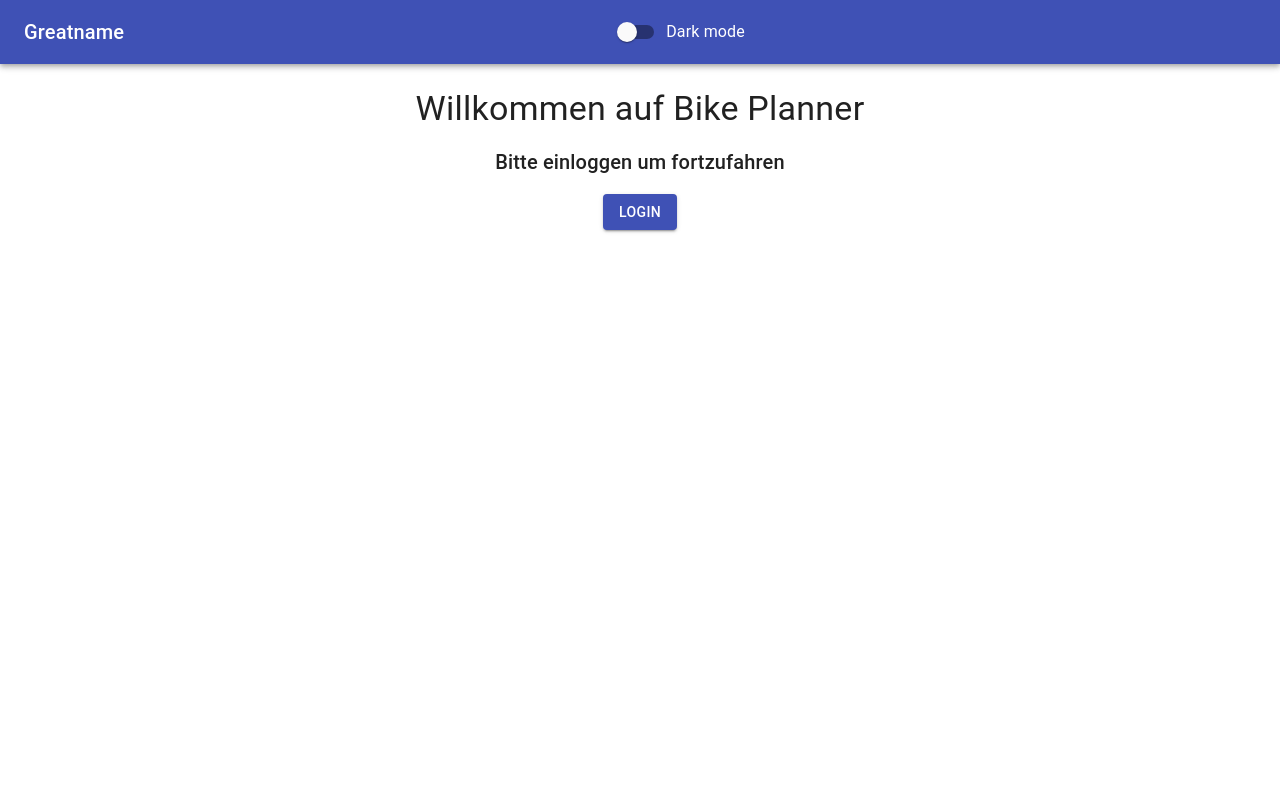
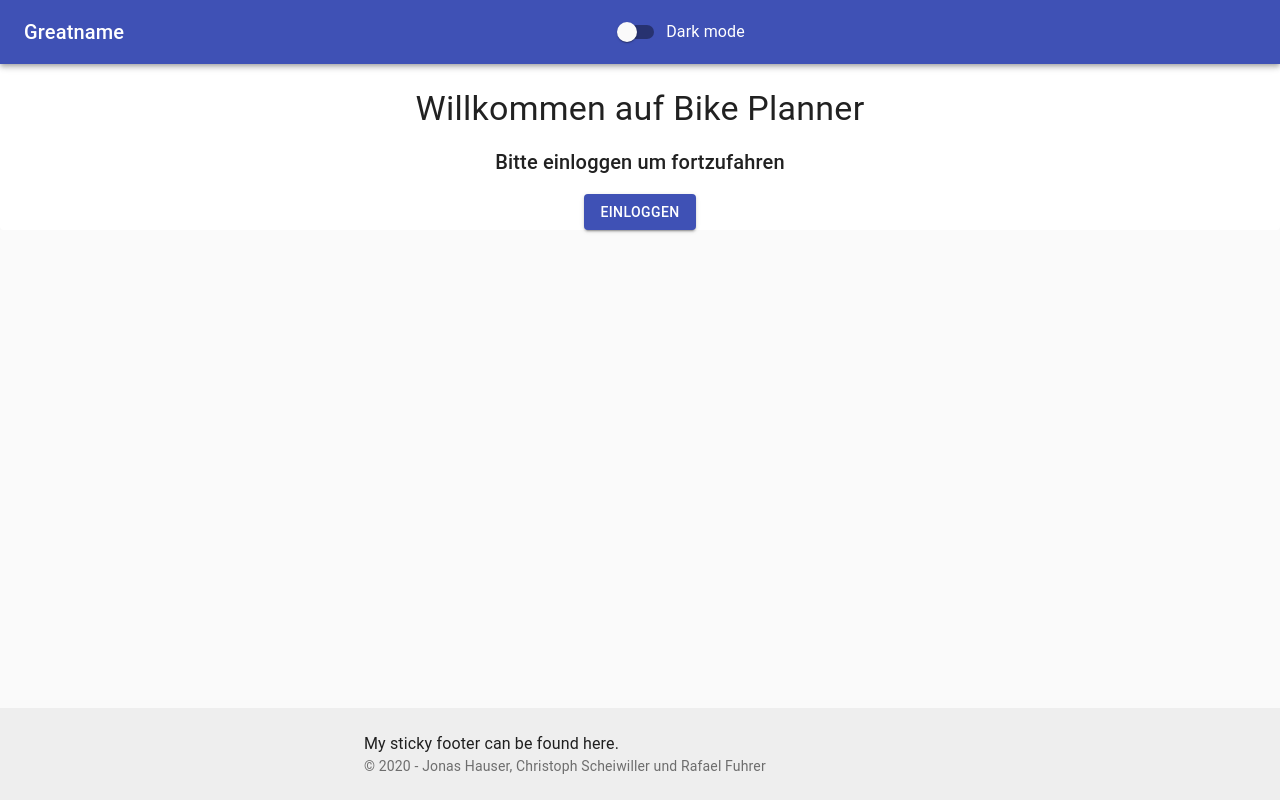
Before and after one commit to seinol/bike-planner-frontend, a React (Create React App) app: page / in a window 1280 px wide. Shown: the top 800 px of the page. Built offline with nearby package versions, Linux system fonts and the light colour scheme.

Commit message:
Fix sticky footer

```diff
--- a/src/App.jsx
+++ b/src/App.jsx
@@ -10,8 +10,15 @@ import Login from './components/login/Login';
 import Nav from './components/layout/Nav';
 import Footer from './components/layout/Footer';
 import CreateSurvey from './components/createsurvey/CreateSurvey';
+import { makeStyles } from '@material-ui/core/styles';
+
+const useStyles = makeStyles(() => ({
+  root: {
+  },
+}));
 
 const App = () => {
+  const classes = useStyles();
   const [darkMode, setDarkMode] = useState(false);
 
   const theme = createMuiTheme({
@@ -21,7 +28,7 @@ const App = () => {
   });
 
   return (
-    <ThemeProvider theme={theme}>
+    <ThemeProvider theme={theme} className={classes.root}>
 
       <CssBaseline />
 
--- a/src/components/Home.jsx
+++ b/src/components/Home.jsx
@@ -32,9 +32,7 @@ const Home = () => {
   const classes = useStyles();
 
   const [openSurvey, handleOpenSurvey] = React.useState(false);
-
   const sampleSurveyHash = 'b3761826a5357e9bb8464f46d88ebb72f5ef4e31420f5b403dba571968b3bfb2';
-
   window.scrollTo(0, 0);
 
   return window.localStorage.getItem('accessToken') !== null ?
@@ -91,7 +89,7 @@ const Home = () => {
         >
 
           <Button href={'/login'} variant="contained" color="primary">
-            Login
+            Einloggen
           </Button>
 
         </Grid>
--- a/src/components/answersurvey/AnswerSurvey.jsx
+++ b/src/components/answersurvey/AnswerSurvey.jsx
@@ -49,6 +49,9 @@ const useStyles = makeStyles((theme) => ({
   },
   surveyInfo: {
     marginTop: theme.spacing(1)
+  },
+  footerMargin: {
+    marginBottom: '100px'
   }
 }));
 
@@ -135,7 +138,7 @@ const AnswerSurvey = ({ surveyHash }) => {
 
   return window.localStorage.getItem('accessToken') !== null ?
     (
-      <Container maxWidth="sm">
+      <Container maxWidth="sm" className={classes.footerMargin}>
 
         {surveyData.loading || dateElements.loading ?
           (
--- a/src/components/layout/Footer.jsx
+++ b/src/components/layout/Footer.jsx
@@ -21,17 +21,13 @@ const useStyles = makeStyles((theme) => ({
   root: {
     display: 'flex',
     flexDirection: 'column',
-    minHeight: '100vh',
-  },
-  main: {
-    marginTop: theme.spacing(8),
-    marginBottom: theme.spacing(2),
+    bottom: 0,
+    width: '100%',
+    position: 'fixed'
   },
   footer: {
     padding: theme.spacing(3, 2),
     marginTop: 'auto',
-    marginBottom: '0',
-    display: 'table',
     backgroundColor:
       theme.palette.type === 'light' ? theme.palette.grey[200] : theme.palette.grey[900],
   },
```
